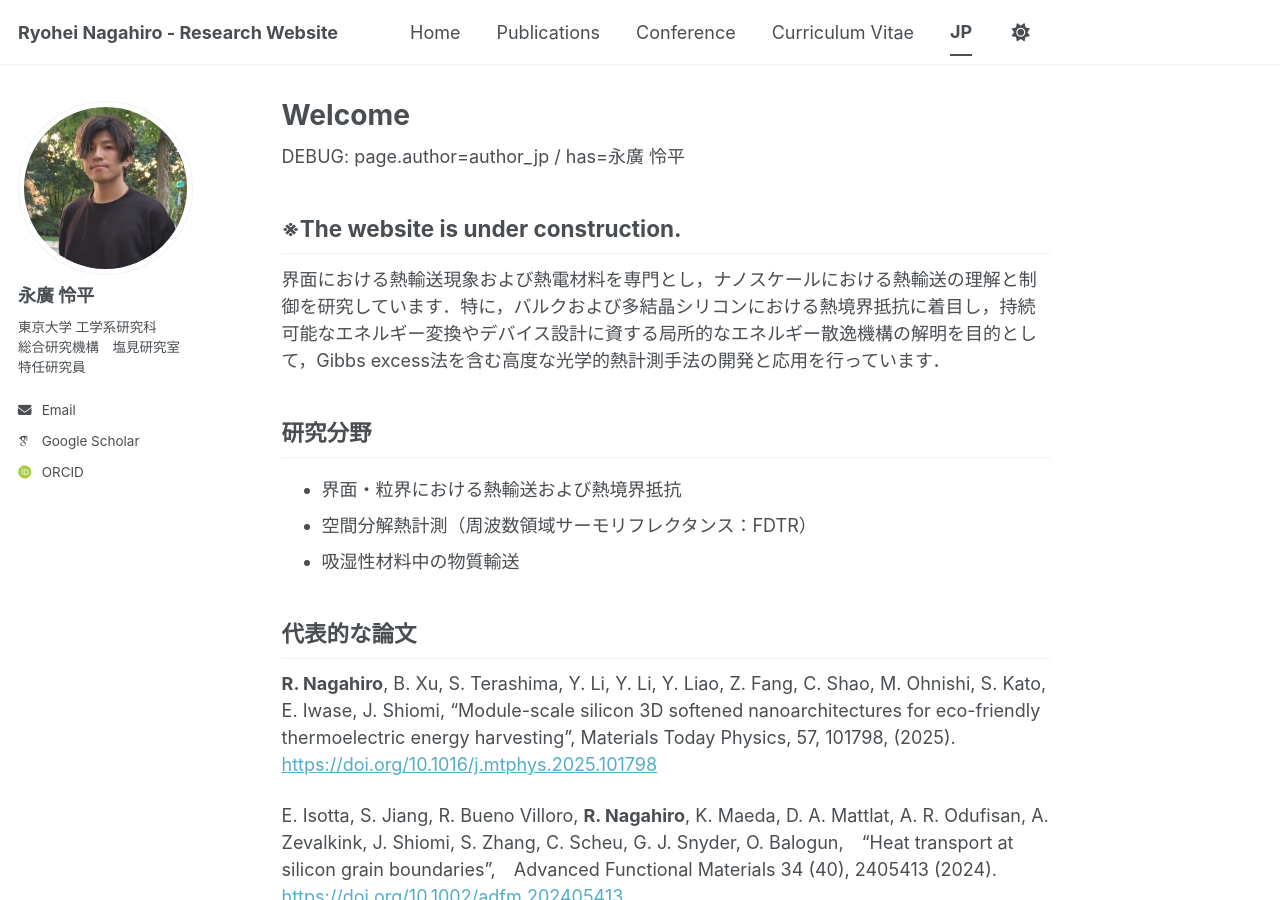
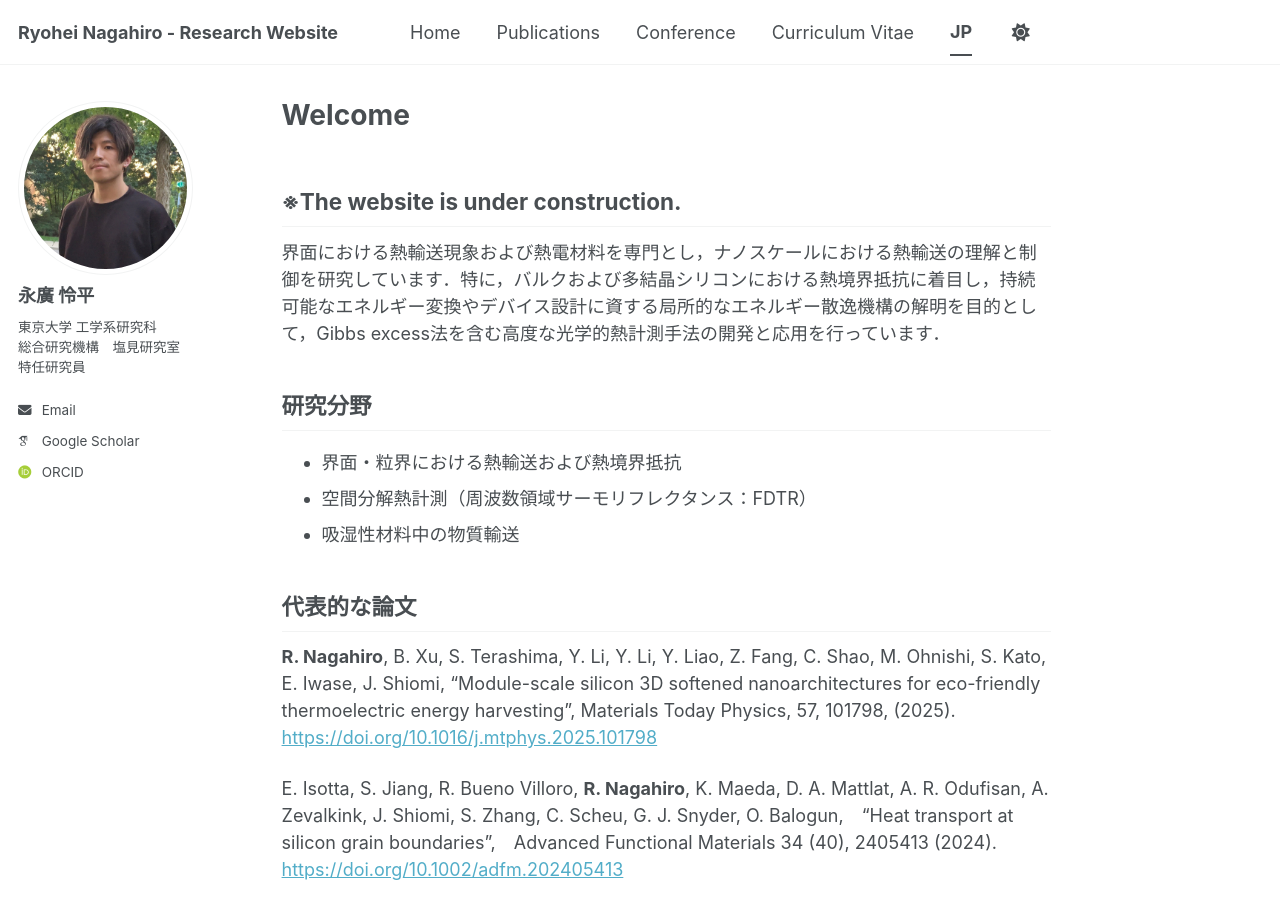
Before and after one commit to ryohei-nagahiro/ryohei-nagahiro.github.io, a Jekyll site: the page built from _pages/jp/about.md, in a window 1280 px wide and 900 px high. Built offline with Jekyll 4.4.1, drawn with Linux system fonts in a browser that asks for light colours; some web fonts are replaced; a script bundle is joined from its source files by our own code; library files that are not in the unit come from our copies.

Commit message:
Update about.md

```diff
--- a/_pages/jp/about.md
+++ b/_pages/jp/about.md
@@ -6,7 +6,6 @@ lang: jp
 author: author_jp
 
 ---
-<p>DEBUG: page.author={{ page.author }} / has={{ site[page.author].name }}</p>
 
 ※The website is under construction.
 -------
```
